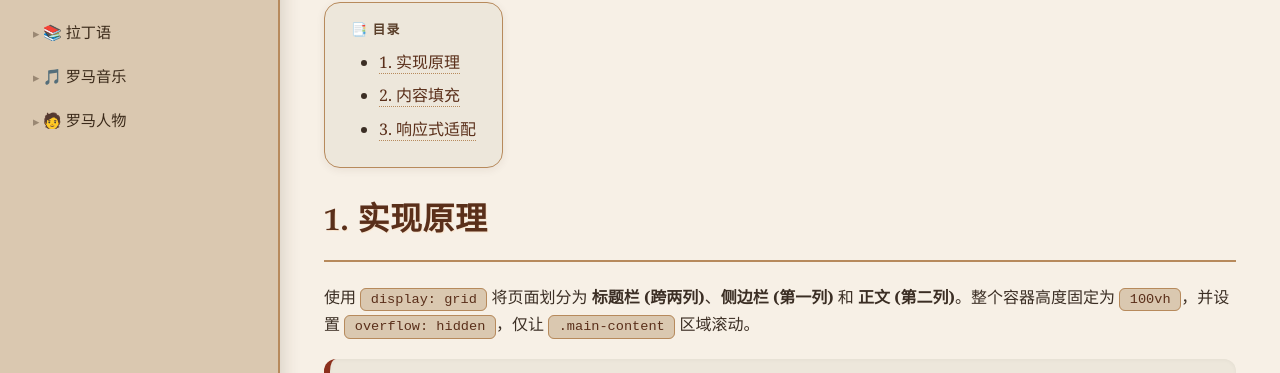
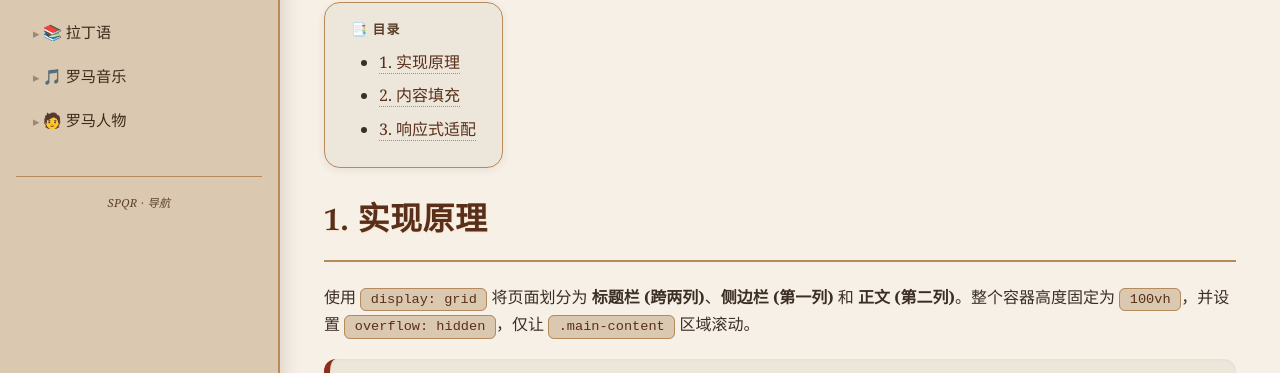
Before and after one commit to GensokyoCirno/gensokyocirno.github.io, a Jekyll site: the page built from index.md, in a window 1280 px wide. Shown: the part 305-678 px from the top of the page. Built offline with Jekyll 4.4.1, drawn with Linux system fonts in a browser that asks for light colours.

Commit message:
美化和README文档

```diff
--- a/_includes/sidebar/default.html
+++ b/_includes/sidebar/default.html
@@ -8,5 +8,8 @@
       </a>
     {% endfor %}
     <!-- ... 其他静态部分 -->
+     <div class="sidebar-footer">
+      <span>SPQR · 导航</span>
+    </div>
   </nav>
 </aside>
```
Also changed, not shown: README.md.
